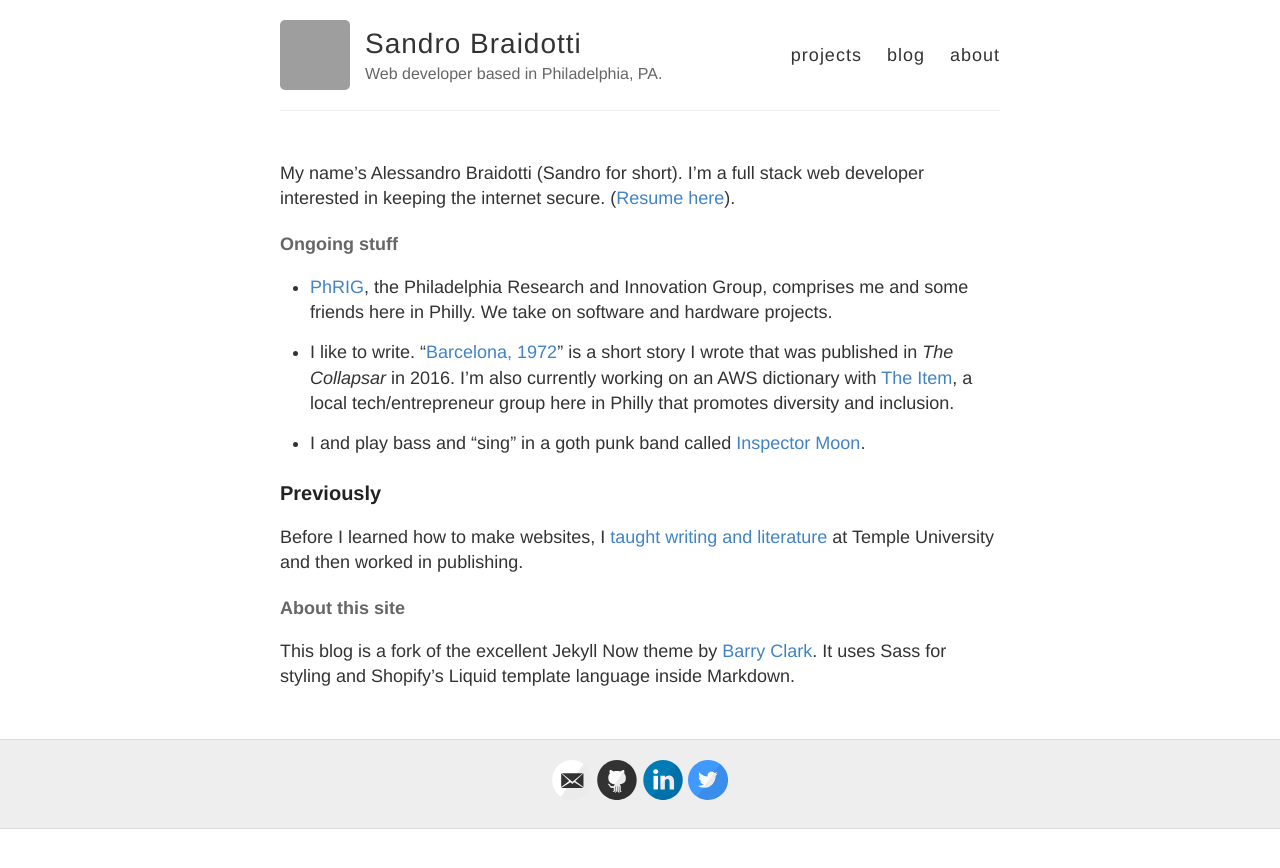
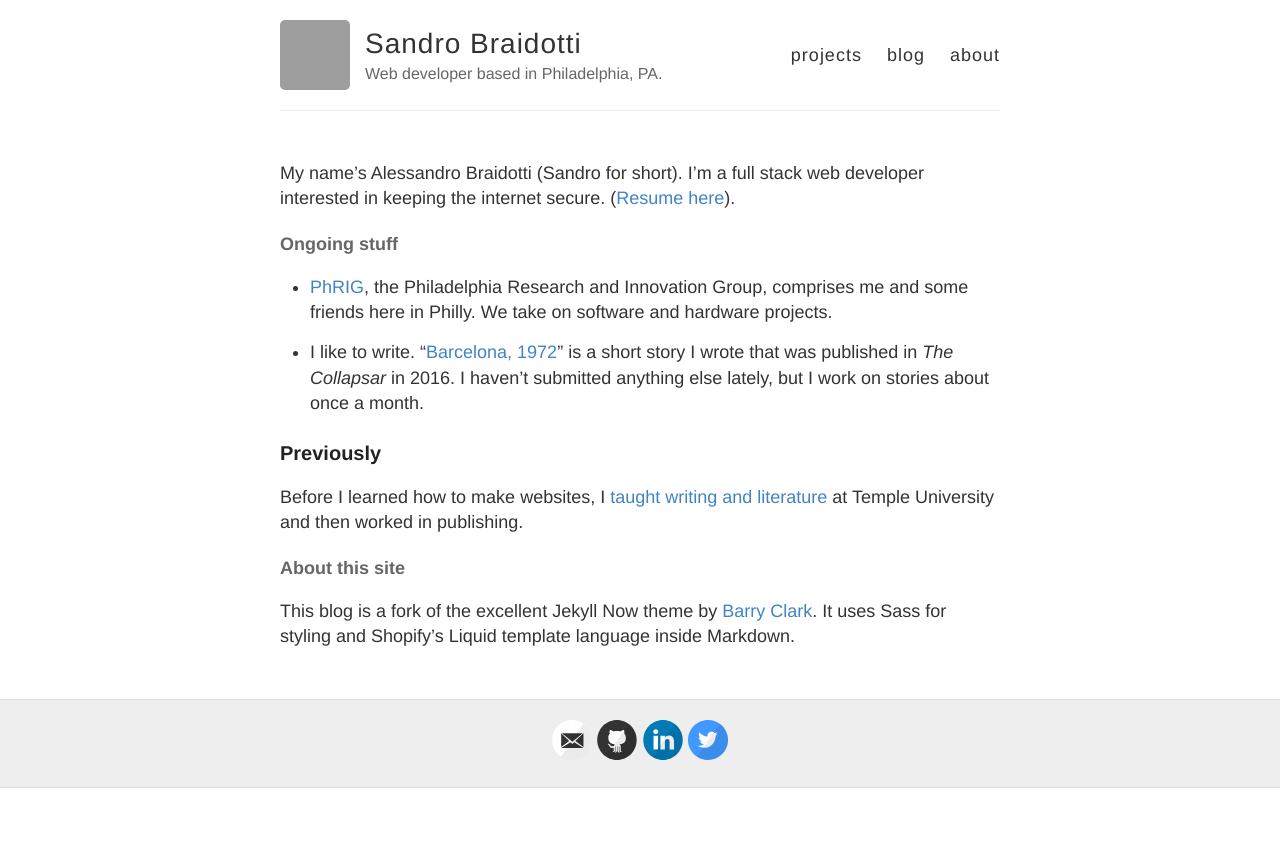
Before and after one commit to abraidotti/abraidotti.github.io, a Jekyll site: the page built from about.md, in a window 1280 px wide. Shown: the top 868 px of the page. Built offline with Jekyll 4.4.1, drawn with Linux system fonts in a browser that asks for light colours; grey boxes are pictures that could not be loaded.

Commit message:
make minor change to about page

```diff
--- a/about.md
+++ b/about.md
@@ -11,9 +11,7 @@ My name's Alessandro Braidotti (Sandro for short). I'm a full stack web develope
 - [PhRIG](https://phrig.github.io/), the Philadelphia Research and Innovation Group, comprises me and some friends here in Philly. We take on software and hardware projects.
 
 - I like to write. "[Barcelona, 1972](https://thecollapsar.org/the-collapsar-archive/2016/02/19/barcelona-1972-by-sandro-braidotti)"
-is a short story I wrote that was published in *The Collapsar* in 2016. I'm also currently working on an AWS dictionary with [The Item](https://www.theitem.org/), a local tech/entrepreneur group here in Philly that promotes diversity and inclusion.
-
-- I and play bass and "sing" in a goth punk band called [Inspector Moon](https://inspectormoon.bandcamp.com).
+is a short story I wrote that was published in *The Collapsar* in 2016. I haven't submitted anything else lately, but I work on stories about once a month.
 
 ### Previously
 
```
